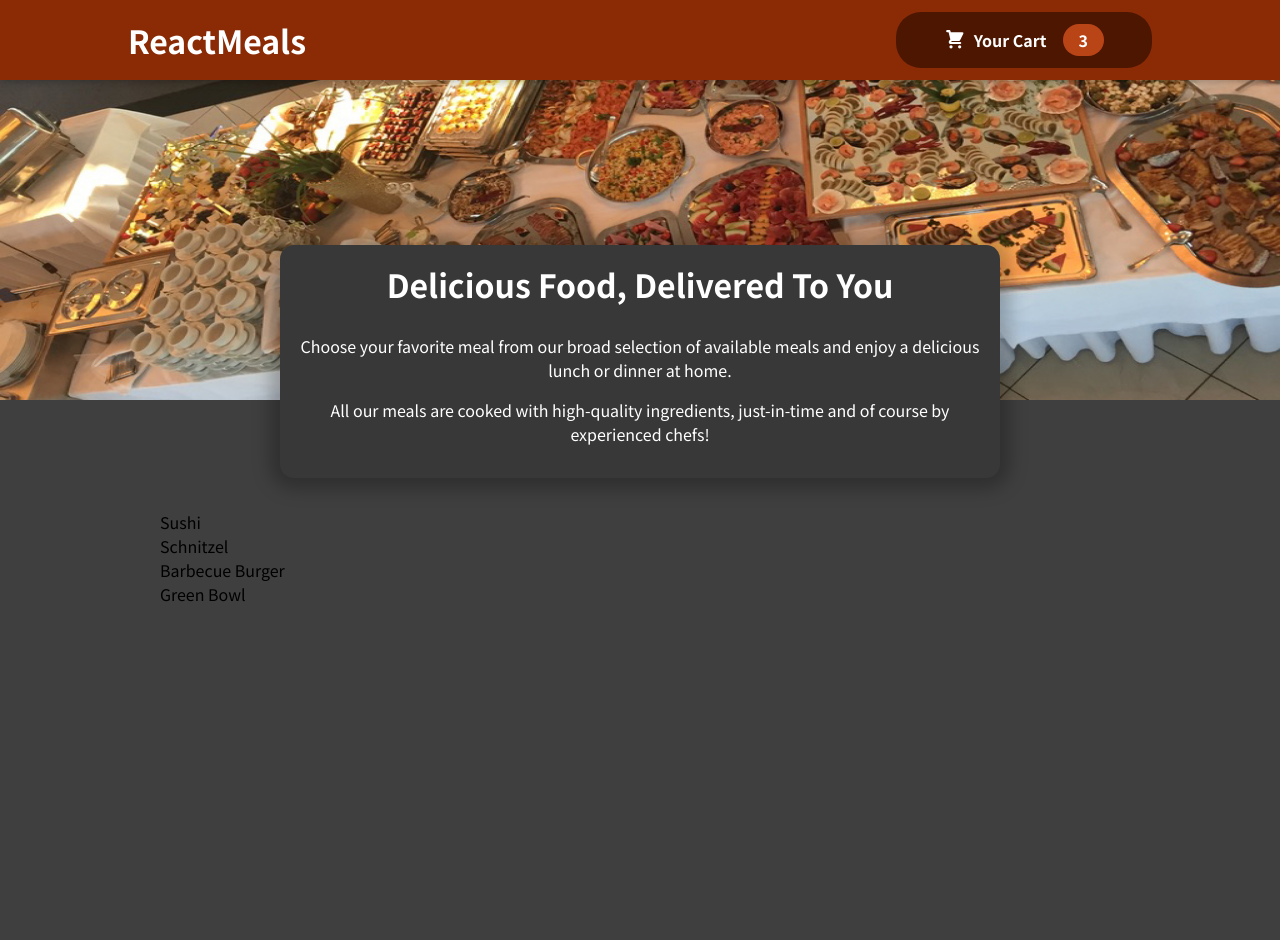
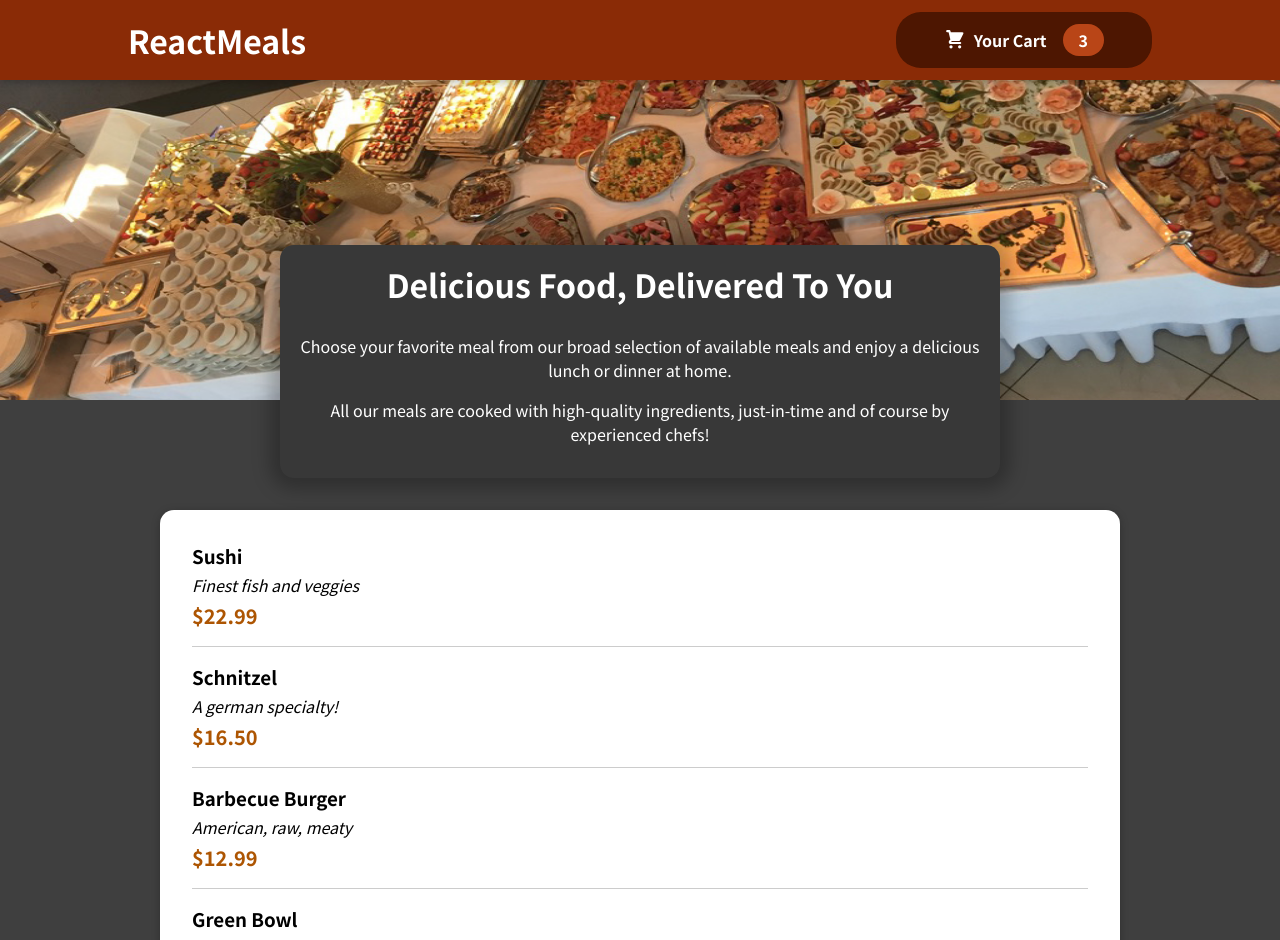
Before and after one commit to jinlou98/Food_Order, a React (Create React App) app: page / in a window 1280 px wide. Shown: the top 940 px of the page. Before the commit the page ends 800 px from the top, so only its background shows below. Built offline with nearby package versions, Linux system fonts and the light colour scheme.

Commit message:
Create MealItem that display each dish.

```diff
--- a/src/components/Meals/AvailableMeals.js
+++ b/src/components/Meals/AvailableMeals.js
@@ -1,41 +1,52 @@
-import React from 'react';
-import classes from './AvailableMeals.module.css';
+import React from "react";
+import classes from "./AvailableMeals.module.css";
+import Card from "../UI/Card";
+import MealItem from "./MealItem/MealItem";
 
 const DUMMY_MEALS = [
   {
-      id: 'm1',
-      name: 'Sushi',
-      description: 'Finest fish and veggies',
+    id: "m1",
+    name: "Sushi",
+    description: "Finest fish and veggies",
     price: 22.99,
   },
   {
-      id: 'm2',
-      name: 'Schnitzel',
-      description: 'A german specialty!',
+    id: "m2",
+    name: "Schnitzel",
+    description: "A german specialty!",
     price: 16.5,
   },
   {
-      id: 'm3',
-      name: 'Barbecue Burger',
-      description: 'American, raw, meaty',
+    id: "m3",
+    name: "Barbecue Burger",
+    description: "American, raw, meaty",
     price: 12.99,
   },
   {
-      id: 'm4',
-      name: 'Green Bowl',
-      description: 'Healthy...and green...',
+    id: "m4",
+    name: "Green Bowl",
+    description: "Healthy...and green...",
     price: 18.99,
   },
 ];
 
 const AvailableMeals = () => {
-    const mealsList = DUMMY_MEALS.map(meal => <li>{meal.name}</li>);
+  const mealsList = DUMMY_MEALS.map((meal) => (
+    <MealItem
+      key={meal.id}
+      name={meal.name}
+      description={meal.description}
+      price={meal.price}
+    ></MealItem>
+  ));
 
-    return <section className={classes.meals}>
-        <ul>
-            {mealsList}
-        </ul>
+  return (
+    <section className={classes.meals}>
+      <Card>
+        <ul>{mealsList}</ul>
+      </Card>
     </section>
+  );
 };
 
 export default AvailableMeals;
--- /dev/null
+++ b/src/components/Meals/MealItem/MealItem.js
@@ -0,0 +1,21 @@
+import React from "react";
+import classes from "./MealItem.module.css";
+
+const MealItem = (props) => {
+    const price = `$${props.price.toFixed(2)}`;
+
+  return (
+    <li className={classes.meal}>
+      <div>
+        <h3>{props.name}</h3>
+        <div className={classes.description}>{props.description}</div>
+        <div className={classes.price}>{price}</div>
+      </div>
+      <div>
+
+      </div>
+    </li>
+  );
+};
+
+export default MealItem;
--- /dev/null
+++ b/src/components/Meals/MealItem/MealItem.module.css
@@ -0,0 +1,22 @@
+.meal {
+    display: flex;
+    justify-content: space-between;
+    margin: 1rem;
+    padding-bottom: 1rem;
+    border-bottom: 1px solid #ccc;
+  }
+
+  .meal h3 {
+    margin: 0 0 0.25rem 0;
+  }
+
+  .description {
+    font-style: italic;
+  }
+
+  .price {
+    margin-top: 0.25rem;
+    font-weight: bold;
+    color: #ad5502;
+    font-size: 1.25rem;
+  }
--- /dev/null
+++ b/src/components/UI/Card.js
@@ -0,0 +1,8 @@
+import React from 'react';
+import classes from './Card.module.css';
+
+const Card = props => {
+    return <div className={classes.card}>{props.children}</div>
+};
+
+export default Card;
--- /dev/null
+++ b/src/components/UI/Card.module.css
@@ -0,0 +1,6 @@
+.card {
+    padding: 1rem;
+    box-shadow: 0 2px 8px rgba(0, 0, 0, 0.25);
+    border-radius: 14px;
+    background-color: white;
+  }
```
Also changed, not shown: src/components/Meals/MealItem/MealItemForm.js (added). Lines whose indentation alone changed are shown as unchanged.
